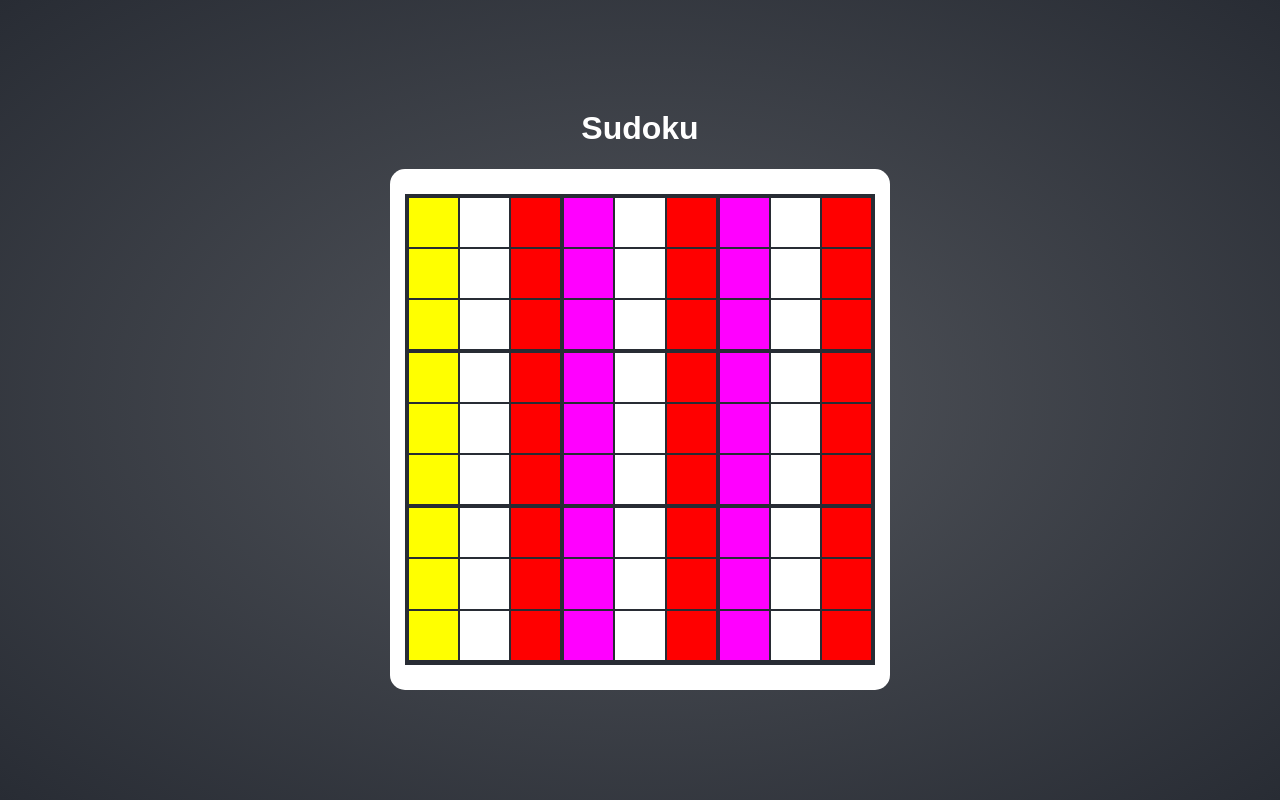
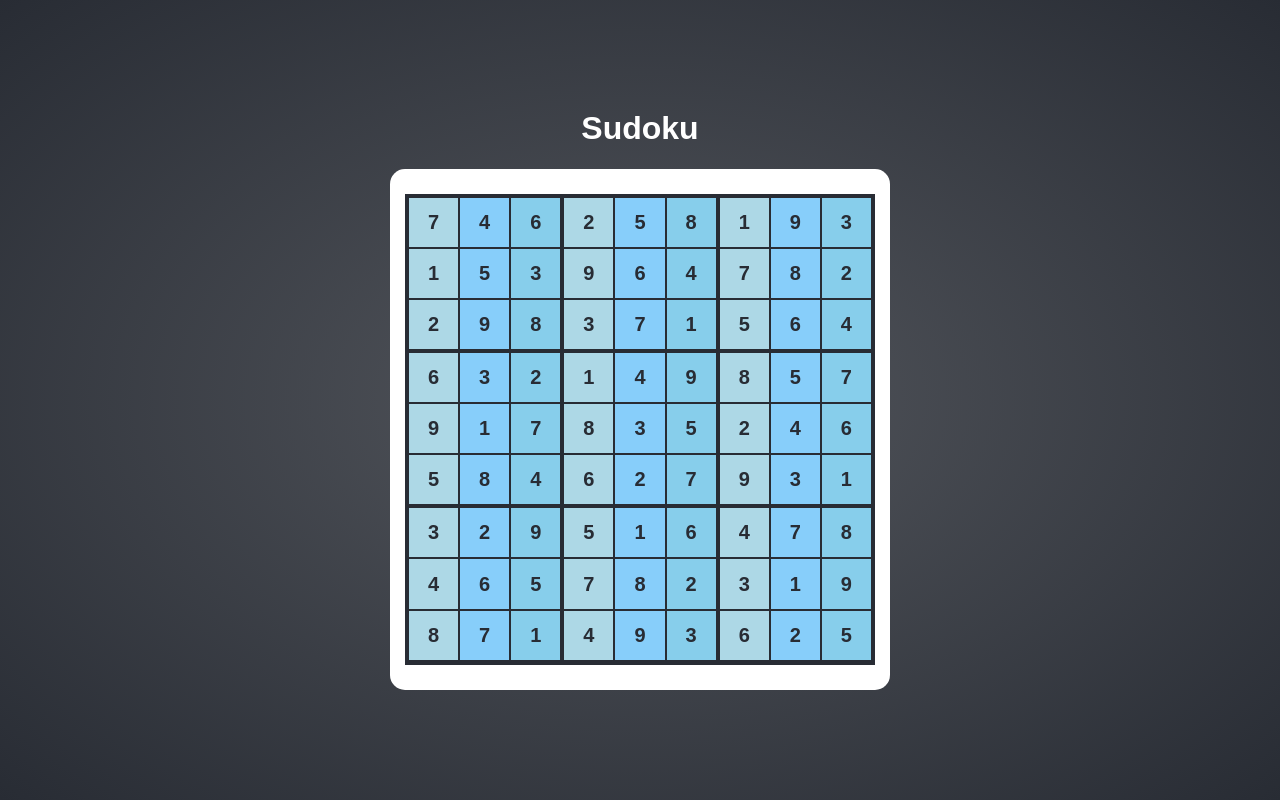
Before and after one commit to b3-bogusz/sudoku-react, a React (Create React App) app: page / in a window 1280 px wide. Built offline with nearby package versions, Linux system fonts and the light colour scheme.

Commit message:
Mapping data into blocks with useSelector and state

```diff
--- a/src/components/grid/block/index.tsx
+++ b/src/components/grid/block/index.tsx
@@ -1,4 +1,8 @@
 import React, { FC } from 'react'
+import { useSelector } from 'react-redux'
+
+import { IReducer } from 'reducers'
+import { N } from 'typings'
 
 import { Container } from './styles'
 
@@ -7,9 +11,19 @@
     rowIndex: number
 }
 
+interface IState {
+    value: N
+}
+
 const Block: FC<IProps> = ({ colIndex, rowIndex }) => {
+    const state = useSelector<IReducer, IState>(({ grid }) => ({
+        value: grid ? grid[rowIndex][colIndex] : 0
+    }))
+
     return(
-        <Container data-cy={`block-${rowIndex}-${colIndex}`}/>
+        <Container data-cy={`block-${rowIndex}-${colIndex}`}>
+            {state.value === 0 ? '' : state.value}
+        </Container>
     )
 }
 
--- a/src/components/grid/styles/index.ts
+++ b/src/components/grid/styles/index.ts
@@ -29,18 +29,23 @@
     div {
       &:nth-child(1) {
         border-left: solid 4px ${theme.colors.black};
-        background-color: yellow;
+        background-color: lightblue;
+      }
+      &:nth-child(2),
+      &:nth-child(5),
+      &:nth-child(8) {
+        background-color: lightskyblue;
       }
       &:nth-child(3),
       &:nth-child(6),
       &:nth-child(9) {
         border-right: solid 4px ${theme.colors.black};
-        background-color: red;
+        background-color: skyblue;
       }
       &:nth-child(4),
       &:nth-child(7) {
         border-left: none;
-        background-color: magenta;
+        background-color: lightblue;
       }
     }
   `}
```
